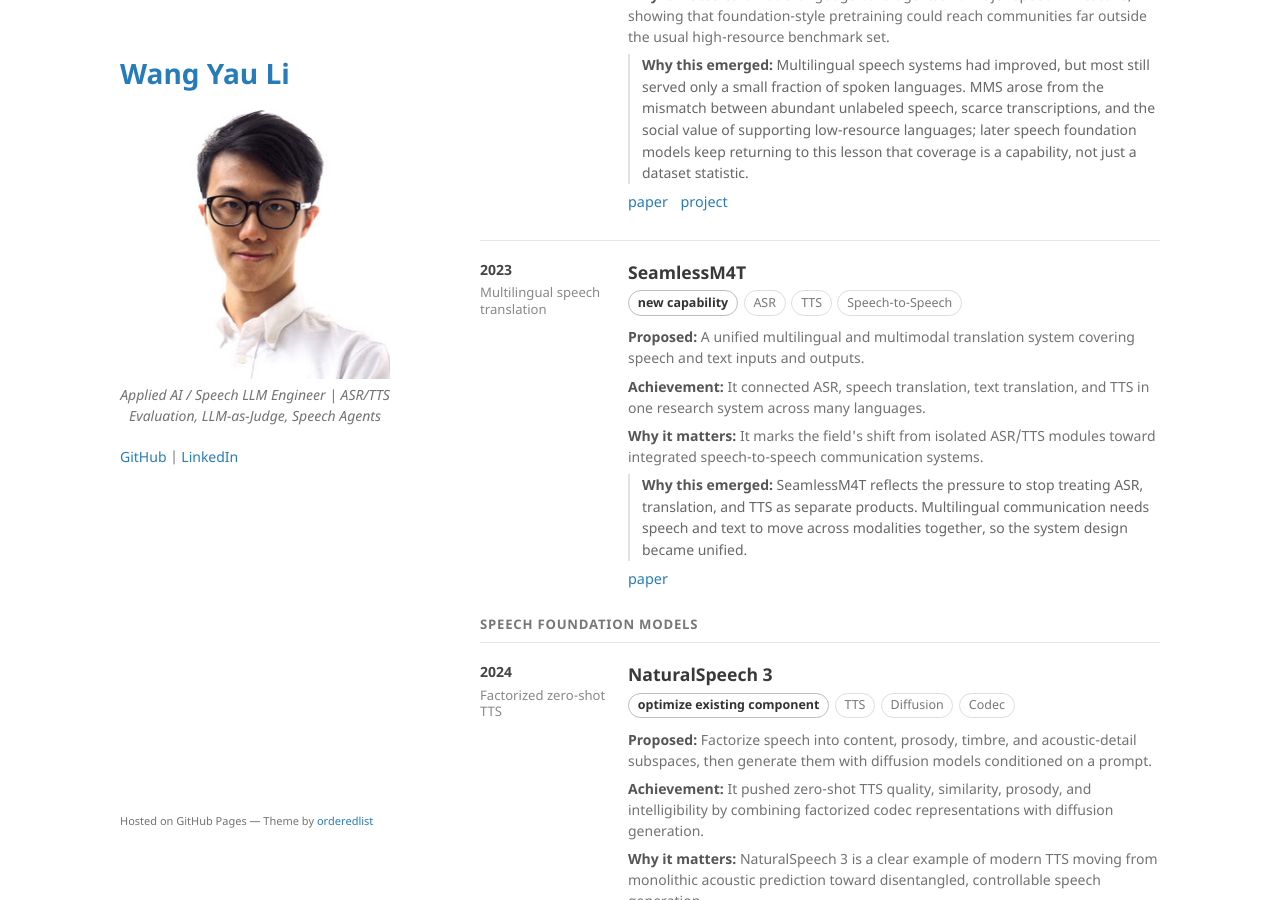
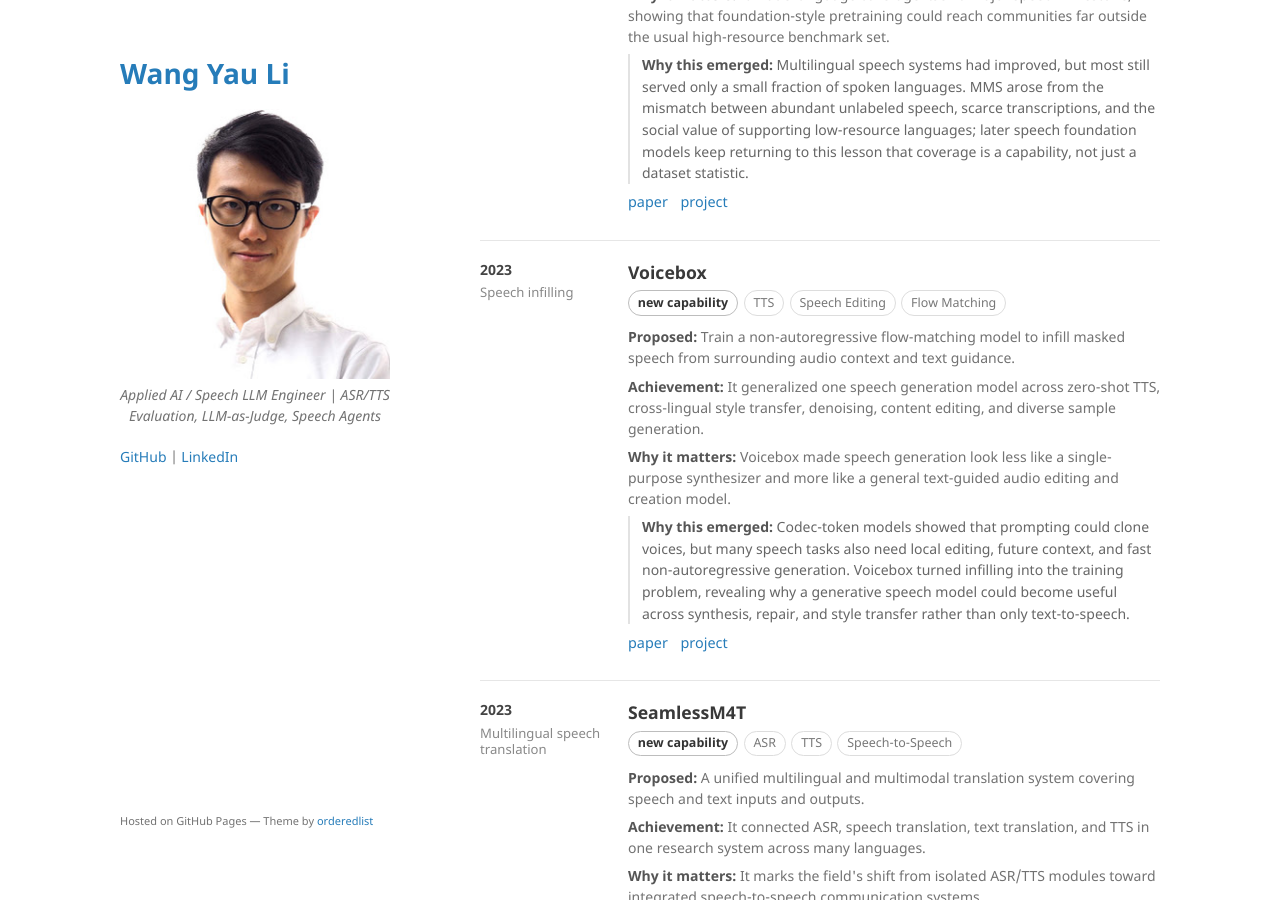
Before and after one commit to kennethli319/kennethli319.github.io, a Jekyll site: the page built from speech-timeline.md, in a window 1280 px wide and 900 px high, scrolled down 16725 px. Built offline with Jekyll 4.4.1, drawn with Linux system fonts in a browser that asks for light colours.

Commit message:
Add Voicebox speech timeline milestone

```diff
--- a/speech-timeline.md
+++ b/speech-timeline.md
@@ -820,6 +820,22 @@ title: Speech Timeline
 <section class="speech-row">
   <aside class="speech-year">
     2023
+    <div class="speech-kicker">Speech infilling</div>
+  </aside>
+  <div class="speech-body">
+    <h2>Voicebox</h2>
+    <div class="speech-meta"><span class="speech-impact">new capability</span><span class="speech-tag">TTS</span><span class="speech-tag">Speech Editing</span><span class="speech-tag">Flow Matching</span></div>
+    <p><strong>Proposed:</strong> Train a non-autoregressive flow-matching model to infill masked speech from surrounding audio context and text guidance.</p>
+    <p><strong>Achievement:</strong> It generalized one speech generation model across zero-shot TTS, cross-lingual style transfer, denoising, content editing, and diverse sample generation.</p>
+    <p><strong>Why it matters:</strong> Voicebox made speech generation look less like a single-purpose synthesizer and more like a general text-guided audio editing and creation model.</p>
+    <p class="speech-reflection"><strong>Why this emerged:</strong> Codec-token models showed that prompting could clone voices, but many speech tasks also need local editing, future context, and fast non-autoregressive generation. Voicebox turned infilling into the training problem, revealing why a generative speech model could become useful across synthesis, repair, and style transfer rather than only text-to-speech.</p>
+    <p class="speech-source"><a href="https://arxiv.org/abs/2306.15687">paper</a> <a href="https://voicebox.metademolab.com/">project</a></p>
+  </div>
+</section>
+
+<section class="speech-row">
+  <aside class="speech-year">
+    2023
     <div class="speech-kicker">Multilingual speech translation</div>
   </aside>
   <div class="speech-body">
```
